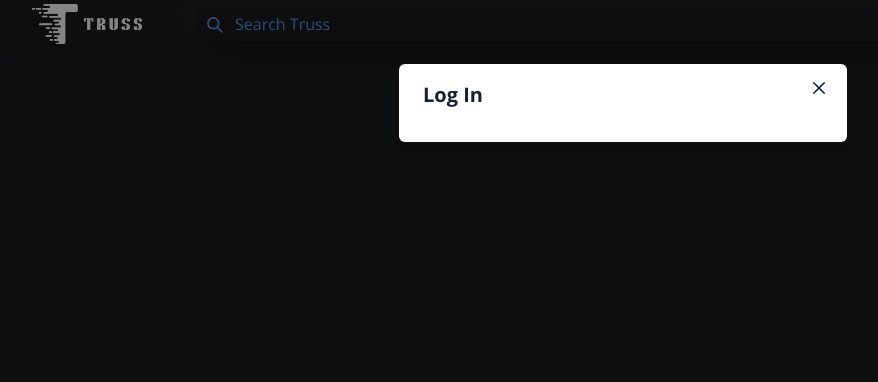
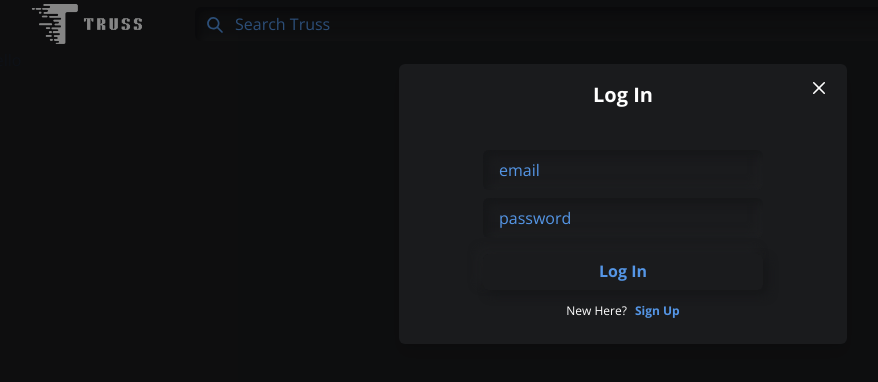
Before and after one commit to ACM-Thapar/Truss, a Next.js app: page / in a window 1280 px wide. Both pictures are taken after a click on the button "Log In". Shown: the top 382 px of the page, without its empty margins (17-895 px from the left). Built offline with nearby package versions, Linux system fonts and the light colour scheme.

Commit message:
added neomorph to modal with form

```diff
--- a/src/chakra/theme.ts
+++ b/src/chakra/theme.ts
@@ -10,6 +10,7 @@ export const theme = extendTheme({
     brand: {
       100: "#1a1b1d",
       200: "#f6f6f6",
+      300: "#5596E6",
     },
   },
   fonts: {
--- /dev/null
+++ b/src/components/Modal/Auth/AuthInputs.tsx
@@ -0,0 +1,22 @@
+import React from 'react';
+import { Flex } from '@chakra-ui/react';
+import { useRecoilValue } from 'recoil';
+import { authModalState } from '../../../atoms/authModalAtom';
+import Login from './Login';
+
+type AuthInputsProps = {
+
+};
+
+const AuthInputs:React.FC<AuthInputsProps> = () => {
+    const modalState = useRecoilValue(authModalState);
+
+
+    return (
+        <Flex direction="column" align="center" width="100%" mt={4}>
+            {modalState.view === 'login' && <Login />}
+            {/* {modalState.view === 'signup' && <SignUp />} */}
+        </Flex>
+    )
+}
+export default AuthInputs;
--- a/src/components/Modal/Auth/AuthModal.tsx
+++ b/src/components/Modal/Auth/AuthModal.tsx
@@ -7,10 +7,11 @@ import {
     ModalFooter,
     ModalBody,
     ModalCloseButton,
+    Flex,
 } from '@chakra-ui/react'
 import { useRecoilState } from 'recoil';
 import { authModalState } from '../../../atoms/authModalAtom';
-
+import AuthInputs from './AuthInputs';
 
 const AuthModal:React.FC = () => {
     const [modalState, setModalState] = useRecoilState(authModalState);
@@ -25,15 +26,23 @@ const AuthModal:React.FC = () => {
         <>
             <Modal isOpen={modalState.open} onClose={handleClose}>
                 <ModalOverlay />
-                <ModalContent>
-                    <ModalHeader>
+                <ModalContent bg="#1a1b1d" color="white">
+                    <ModalHeader textAlign="center">
                         {modalState.view === 'login' && 'Log In'}
                         {modalState.view === 'signup' && 'Sign Up'}
                         {modalState.view === 'resetPassword' && 'Reset Password'}
                     </ModalHeader>
                     <ModalCloseButton />
-                    <ModalBody display="flex" flexDirection="column" justifyContent="center" alignItems="center">
-
+                    <ModalBody display="flex" flexDirection="column" justifyContent="center" alignItems="center"
+                    pb={6}>
+                        <Flex
+                        direction="column"
+                        align="center"
+                        justify="center"
+                        width="70%"
+                        >
+                        <AuthInputs />
+                        </Flex>
                     </ModalBody>
                 </ModalContent>
           </Modal>
--- /dev/null
+++ b/src/components/Modal/Auth/Login.tsx
@@ -0,0 +1,81 @@
+import React, { useState } from 'react';
+import { Input, Button, Flex, Text } from "@chakra-ui/react";
+import { useSetRecoilState } from 'recoil';
+import { authModalState } from '../../../atoms/authModalAtom';
+
+type LoginProps = {
+
+};
+
+const Login:React.FC<LoginProps> = () => {
+    const [loginForm, setLoginForm] = useState({
+        email: '',
+        password: '',
+    })
+
+    const onSubmit = () => {}
+
+    const onChange = (event: React.ChangeEvent<HTMLInputElement>) => {
+        setLoginForm(prev=>({
+            ...prev,
+            [event.target.name]: event.target.value,
+        }))
+    }
+
+    const setAuthModalState = useSetRecoilState(authModalState);
+
+    return (
+        <form onSubmit={onSubmit}>
+            <Input
+            required
+            name="email"
+            type="email"
+            placeholder="email"
+            mb={2}
+            color="#5596E6"
+            border="none"
+            outline="none"
+            _focus={{outline: "none", border: "none"}}
+            _placeholder={{color: "#5596E6"}}
+            boxShadow="inset 5px 5px 10px #161719, inset -5px -5px 10px #1e1f21"
+            onChange={onChange}
+            />
+            <Input
+            required
+            name="password"
+            type="password"
+            placeholder="password"
+            mb={2}
+            color="#5596E6"
+            onChange={onChange}
+            _placeholder={{color: "#5596E6"}}
+            border="none"
+            outline="none"
+            boxShadow="inset 5px 5px 10px #161719, inset -5px -5px 10px #1e1f21"
+            boxSizing="border-box"
+            appearance="none"
+            _focus={{outline: "none", border: "none"}}/>
+            <Button type="submit"
+            width="100%"
+            height="36px"
+            mt={2}
+            mb={3}
+            border="none"
+            color="#5596E6"
+            bg="none"
+            boxShadow="5px 5px 10px #161719, -5px -5px 10px #1e1f21"
+            transition="0.5 ease"
+            _hover={{boxShadow: 'inset 5px 5px 10px #161719, inset -5px -5px 10px #1e1f21'}}
+            _focus={{outline: "none"}}>Log In</Button>
+            <Flex fontSize="12px" justifyContent="center">
+                <Text mr={2}>New Here?</Text>
+                <Text color="#5596E6" fontWeight="700" cursor="pointer"
+                onClick={() => setAuthModalState(prev => ({
+                    ...prev,
+                    view: "signup",
+                }))}>Sign Up</Text>
+            </Flex>
+        </form>
+    )
+}
+export default Login;
--- a/src/components/Navbar/SearchInput.tsx
+++ b/src/components/Navbar/SearchInput.tsx
@@ -21,10 +21,10 @@ const SearchInput:React.FC<SearchInputProps> = () => {
                 bg="#1a1b1d"
                 color="#5596E6"
                 outline="none" border="none"
-                boxShadow="12px 12px 12px 0 rgba(0,0,0,.2), -12px -12px 12px 0 rgba(58, 58, 58, 0.3)"
+                boxShadow="inset 5px 5px 7px #141416, inset -5px -5px 7px #212224"
                 transition="color 0.2s ease-out, transform 0.2s ease-out"
                 cursor="pointer"
-                _hover={{boxShadow: "-12px -12px 16px 0 rgba(58, 58, 58, 0.3),12px 12px 16px 0 rgba(0,0,0,.2)"}}
+                _hover={{boxShadow: "inset 5px 5px 0px #17181a,inset -5px -5px 0px #1d1e20"}}
                 _focus={{boxShadow: "-12px -12px 16px 0 rgba(58, 58, 58, 0.3),12px 12px 16px 0 rgba(0,0,0,.2), -12px -12px 16px 0 rgba(58,58,58,0.1) inset, 12px 12px 16px 0 rgba(0,0,0,.2) inset"}}
                 />
             </InputGroup>
```
